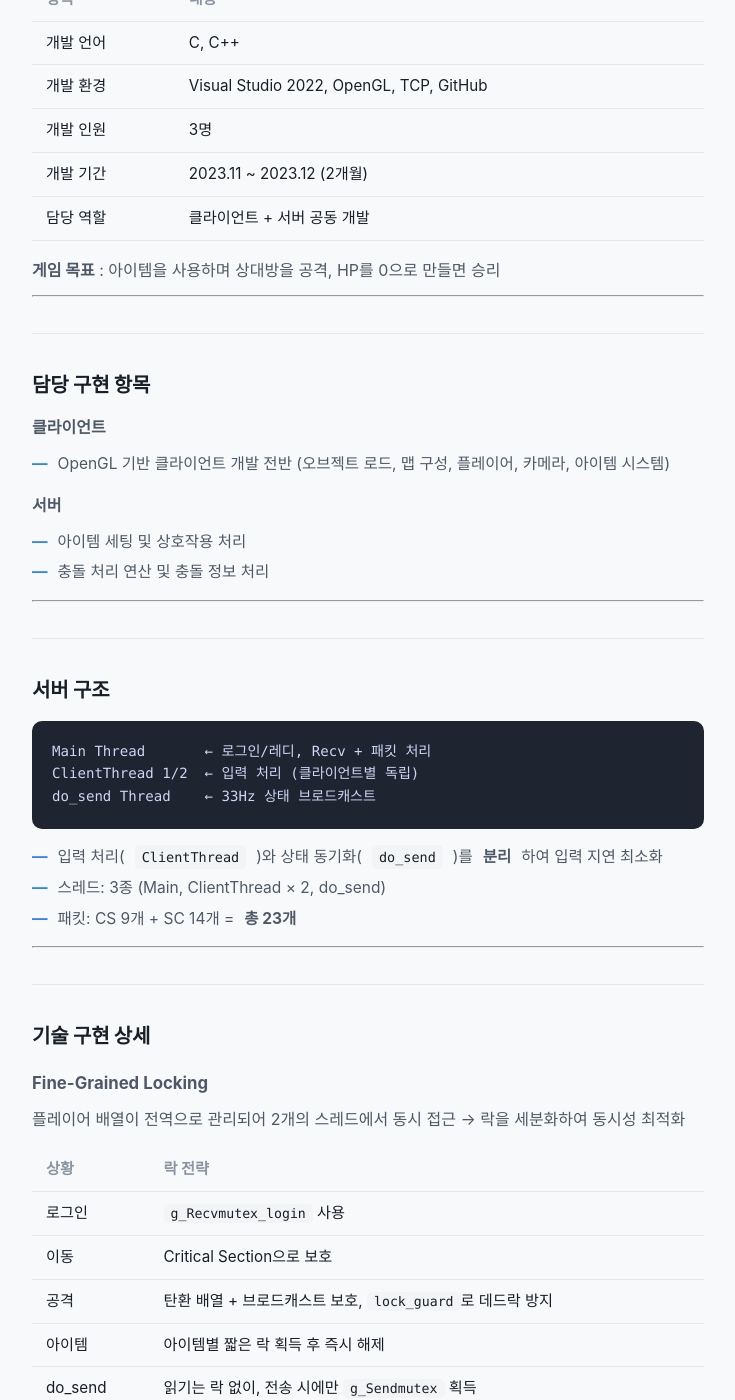
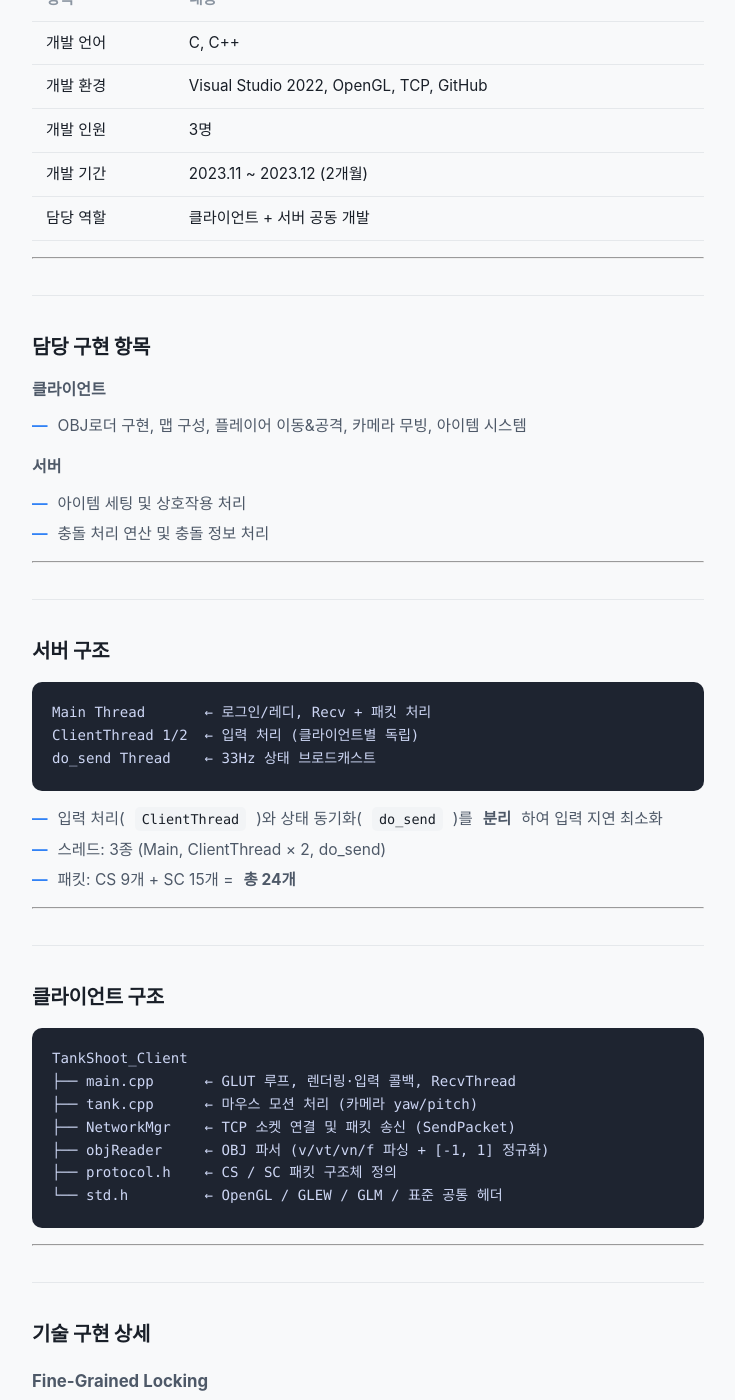
Before and after one commit to KimJinsun610/KimJinsun610.github.io, a Jekyll site: the page built from projects/tank-shoot.md, in a window 1280 px wide and 1400 px high, scrolled down 422 px. Shown: the whole window, without its empty margins (272-1007 px from the left). Built offline with Jekyll 4.4.1, drawn with Linux system fonts in a browser that asks for light colours; some web fonts are replaced.

Commit message:
update TankShoot

````diff
--- a/index.html
+++ b/index.html
@@ -154,7 +154,7 @@
         <div class="card-links">
           <a class="btn" href="https://github.com/KimJinsun610/Project_BBB" target="_blank">GitHub</a>
           <a class="btn" href="https://youtu.be/-PDFx8YqYMc" target="_blank">YouTube</a>
-          <a class="btn" href="https://www.notion.so/UNREAL-2eaeaebf4a0d8040ba38c7a177fde2be" target="_blank">Notion</a>
+          <a class="btn" href="https://www.notion.so/UNREAL-2eaeaebf4a0d8040ba38c7a177fde2be" target="_blank">개발 일지(Notion)</a>
           <a class="btn btn-primary" href="projects/project-bbb">상세보기 →</a>
         </div>
 
@@ -189,7 +189,7 @@
         <div class="card-links">
           <a class="btn" href="https://github.com/KimJinsun610/CyberZ" target="_blank">GitHub</a>
           <a class="btn" href="https://www.youtube.com/watch?v=1F4cTjuyq-g" target="_blank">YouTube</a>
-          <a class="btn" href="https://www.notion.so/CyberZ-Model-export-import-1fdeaebf4a0d803e8249d3bbcd2739e3" target="_blank">Notion</a>
+          <a class="btn" href="https://www.notion.so/CyberZ-369eaebf4a0d803cb713d0058532b93d?source=copy_link" target="_blank">개발 일지(Notion)</a>
           <a class="btn btn-primary" href="projects/cyberz">상세보기 →</a>
         </div>
 
--- a/projects/tank-shoot.md
+++ b/projects/tank-shoot.md
@@ -20,14 +20,12 @@ permalink: /projects/tank-shoot/
 | 개발 기간 | 2023.11 ~ 2023.12 (2개월) |
 | 담당 역할 | 클라이언트 + 서버 공동 개발 |
 
-**게임 목표** : 아이템을 사용하며 상대방을 공격, HP를 0으로 만들면 승리
-
 ---
 
 ## 담당 구현 항목
 
 **클라이언트**
-- OpenGL 기반 클라이언트 개발 전반 (오브젝트 로드, 맵 구성, 플레이어, 카메라, 아이템 시스템)
+- OBJ로더 구현, 맵 구성, 플레이어 이동&공격, 카메라 무빙, 아이템 시스템
 
 **서버**
 - 아이템 세팅 및 상호작용 처리
@@ -45,7 +43,21 @@ do_send Thread    ← 33Hz 상태 브로드캐스트
 
 - 입력 처리(`ClientThread`)와 상태 동기화(`do_send`)를 **분리**하여 입력 지연 최소화
 - 스레드: 3종 (Main, ClientThread × 2, do_send)
-- 패킷: CS 9개 + SC 14개 = **총 23개**
+- 패킷: CS 9개 + SC 15개 = **총 24개**
+
+---
+
+## 클라이언트 구조
+
+```
+TankShoot_Client
+├── main.cpp      ← GLUT 루프, 렌더링·입력 콜백, RecvThread
+├── tank.cpp      ← 마우스 모션 처리 (카메라 yaw/pitch)
+├── NetworkMgr    ← TCP 소켓 연결 및 패킷 송신 (SendPacket)
+├── objReader     ← OBJ 파서 (v/vt/vn/f 파싱 + [-1, 1] 정규화)
+├── protocol.h    ← CS / SC 패킷 구조체 정의
+└── std.h         ← OpenGL / GLEW / GLM / 표준 공통 헤더
+```
 
 ---
 
@@ -81,6 +93,5 @@ CS_MOVE_PACKET { direction, bodyYaw }  →  Server: 충돌 계산 후 이동 처
 서버에서 충돌 연산을 수행하고 결과를 브로드캐스트하는 **권위 서버(Authoritative Server)** 방식
 
 <div class="card-links" style="margin-top:40px;">
-  <a class="btn" href="https://github.com/KimJinsun610/NetworkGPTerm" target="_blank">GitHub</a>
   <a class="btn btn-primary" href="/">← 목록으로</a>
 </div>
````
